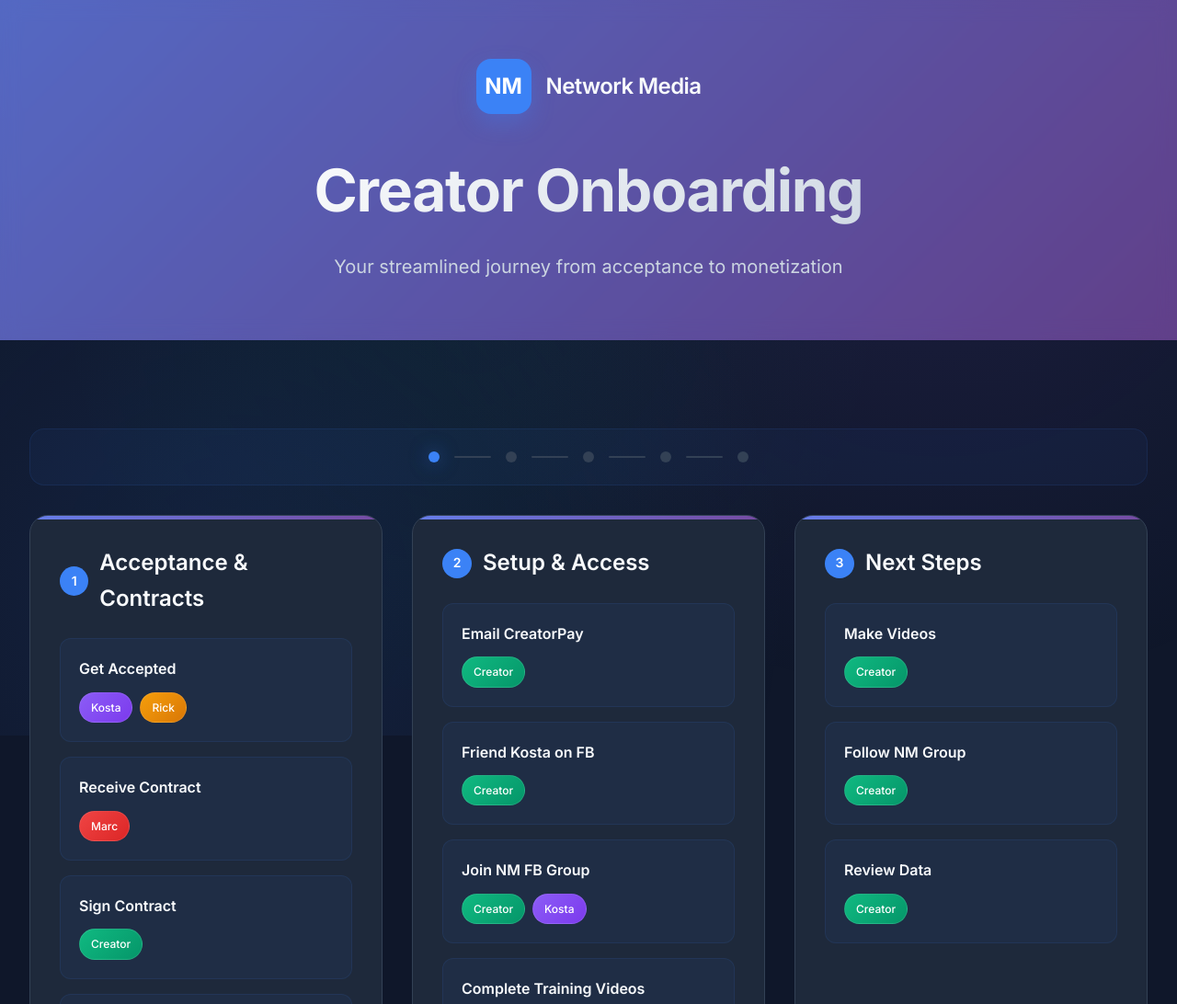
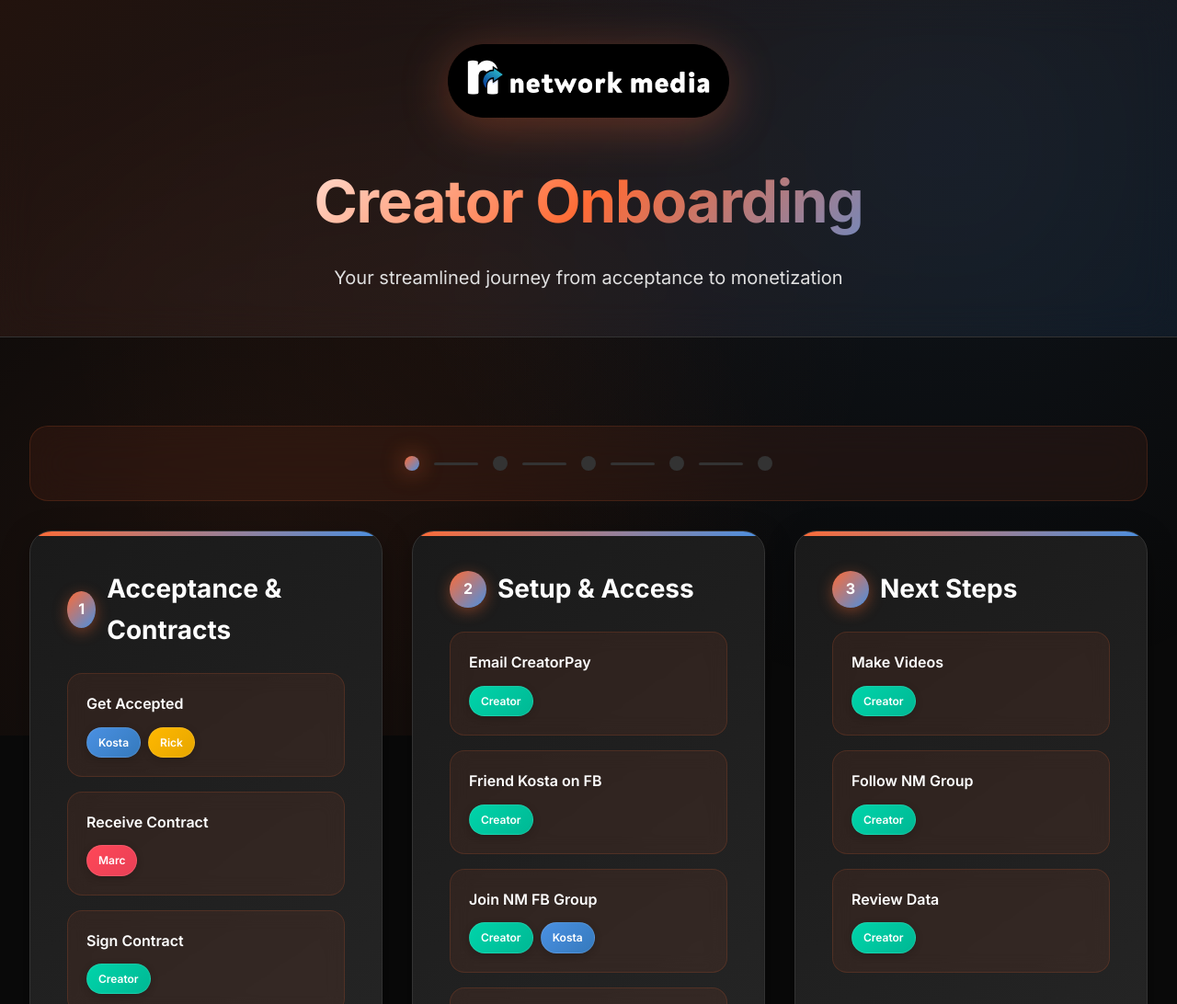
Before and after one commit to zabrkan/creator-onboarding-website, a plain HTML site: page index.html in a window 1280 px wide. Shown: the top 1092 px of the page at 92% size. Drawn offline with Linux system fonts and the light colour scheme.

Commit message:
Modernize website with Network Media logo

```diff
--- a/index.html
+++ b/index.html
@@ -8,20 +8,23 @@
   <link href="https://fonts.googleapis.com/css2?family=Inter:wght@300;400;500;600;700&display=swap" rel="stylesheet">
   <style>
     :root {
-      /* Modern Network Media color palette */
-      --nm-primary: #0f172a;     /* Deep slate for backgrounds */
-      --nm-secondary: #1e293b;   /* Lighter slate for cards */
-      --nm-accent: #3b82f6;      /* Modern blue accent */
-      --nm-accent-light: #60a5fa; /* Light blue for hover states */
-      --nm-accent-dark: #1d4ed8;  /* Dark blue for emphasis */
-      --nm-text-primary: #f8fafc; /* Primary text color */
-      --nm-text-secondary: #cbd5e1; /* Secondary text color */
-      --nm-text-muted: #94a3b8;   /* Muted text color */
-      --nm-border: #334155;       /* Border color */
-      --nm-success: #10b981;      /* Success green */
-      --nm-warning: #f59e0b;      /* Warning amber */
-      --nm-error: #ef4444;        /* Error red */
-      --nm-gradient: linear-gradient(135deg, #667eea 0%, #764ba2 100%);
+      /* Network Media brand-inspired color palette */
+      --nm-primary: #0a0a0a;        /* Deep black background */
+      --nm-secondary: #1a1a1a;      /* Card backgrounds */
+      --nm-accent: #ff6b35;         /* Orange accent from logo */
+      --nm-accent-light: #ff8c5a;   /* Light orange for hover */
+      --nm-accent-dark: #e55a2b;    /* Dark orange for emphasis */
+      --nm-blue: #4a90e2;          /* Blue from logo */
+      --nm-blue-light: #6ba3e8;    /* Light blue */
+      --nm-text-primary: #ffffff;   /* Pure white text */
+      --nm-text-secondary: #e0e0e0; /* Light gray text */
+      --nm-text-muted: #a0a0a0;     /* Muted gray text */
+      --nm-border: #333333;         /* Subtle borders */
+      --nm-success: #00d4aa;        /* Modern teal */
+      --nm-warning: #ffb800;        /* Bright yellow */
+      --nm-error: #ff4757;          /* Modern red */
+      --nm-gradient: linear-gradient(135deg, #ff6b35 0%, #4a90e2 100%);
+      --nm-card-gradient: linear-gradient(145deg, #1a1a1a 0%, #2a2a2a 100%);
     }
 
     * {
@@ -48,30 +51,21 @@
       width: 100%;
       height: 100%;
       background:
-        radial-gradient(circle at 20% 80%, rgba(59, 130, 246, 0.1) 0%, transparent 50%),
-        radial-gradient(circle at 80% 20%, rgba(139, 92, 246, 0.1) 0%, transparent 50%),
-        radial-gradient(circle at 40% 40%, rgba(16, 185, 129, 0.05) 0%, transparent 50%);
+        radial-gradient(circle at 20% 80%, rgba(255, 107, 53, 0.08) 0%, transparent 50%),
+        radial-gradient(circle at 80% 20%, rgba(74, 144, 226, 0.08) 0%, transparent 50%),
+        radial-gradient(circle at 40% 40%, rgba(255, 107, 53, 0.04) 0%, transparent 50%);
       z-index: -1;
       pointer-events: none;
     }
 
     header {
-      background: var(--nm-gradient);
-      padding: 4rem 2rem;
+      background: linear-gradient(135deg, rgba(255, 107, 53, 0.1) 0%, rgba(74, 144, 226, 0.1) 100%);
+      backdrop-filter: blur(20px);
+      border-bottom: 1px solid var(--nm-border);
+      padding: 3rem 2rem;
       text-align: center;
       position: relative;
       overflow: hidden;
-    }
-
-    header::before {
-      content: '';
-      position: absolute;
-      top: 0;
-      left: 0;
-      right: 0;
-      bottom: 0;
-      background: rgba(15, 23, 42, 0.2);
-      backdrop-filter: blur(10px);
     }
 
     .header-content {
@@ -82,39 +76,29 @@
     }
 
     .logo-container {
-      margin-bottom: 2rem;
+      margin-bottom: 2.5rem;
       display: flex;
       justify-content: center;
       align-items: center;
-      gap: 1rem;
+      gap: 1.5rem;
     }
 
-    .logo-fallback {
-      width: 60px;
-      height: 60px;
-      background: var(--nm-accent);
-      border-radius: 16px;
-      display: flex;
-      align-items: center;
-      justify-content: center;
-      font-weight: 700;
-      font-size: 24px;
-      color: white;
-      box-shadow: 0 10px 25px rgba(59, 130, 246, 0.3);
+    .logo-image {
+      height: 80px;
+      width: auto;
+      filter: drop-shadow(0 10px 25px rgba(255, 107, 53, 0.3));
+      transition: transform 0.3s ease;
     }
 
-    .logo-text {
-      font-size: 1.5rem;
-      font-weight: 600;
-      color: var(--nm-text-primary);
-      letter-spacing: -0.025em;
+    .logo-image:hover {
+      transform: scale(1.05);
     }
 
     header h1 {
       font-size: clamp(2.5rem, 5vw, 4rem);
       font-weight: 700;
       margin-bottom: 1rem;
-      background: linear-gradient(135deg, #ffffff 0%, #cbd5e1 100%);
+      background: linear-gradient(135deg, #ffffff 0%, #ff6b35 50%, #4a90e2 100%);
       -webkit-background-clip: text;
       -webkit-text-fill-color: transparent;
       background-clip: text;
@@ -143,14 +127,15 @@
     }
 
     .phase {
-      background: var(--nm-secondary);
+      background: var(--nm-card-gradient);
       border: 1px solid var(--nm-border);
-      border-radius: 20px;
-      padding: 2rem;
+      border-radius: 24px;
+      padding: 2.5rem;
       position: relative;
       transition: all 0.3s cubic-bezier(0.4, 0, 0.2, 1);
-      backdrop-filter: blur(10px);
+      backdrop-filter: blur(20px);
       overflow: hidden;
+      box-shadow: 0 8px 32px rgba(0, 0, 0, 0.3);
     }
 
     .phase::before {
@@ -159,20 +144,20 @@
       top: 0;
       left: 0;
       right: 0;
-      height: 4px;
+      height: 5px;
       background: var(--nm-gradient);
-      border-radius: 20px 20px 0 0;
+      border-radius: 24px 24px 0 0;
     }
 
     .phase:hover {
-      transform: translateY(-8px);
-      box-shadow: 0 25px 50px rgba(0, 0, 0, 0.25);
-      border-color: var(--nm-accent);
+      transform: translateY(-12px);
+      box-shadow: 0 32px 64px rgba(0, 0, 0, 0.4);
+      border-color: rgba(255, 107, 53, 0.5);
     }
 
     .phase h2 {
-      font-size: 1.5rem;
-      font-weight: 600;
+      font-size: 1.75rem;
+      font-weight: 700;
       margin-bottom: 1.5rem;
       color: var(--nm-text-primary);
       display: flex;
@@ -181,16 +166,17 @@
     }
 
     .phase-number {
-      width: 32px;
-      height: 32px;
-      background: var(--nm-accent);
+      width: 40px;
+      height: 40px;
+      background: var(--nm-gradient);
       border-radius: 50%;
       display: flex;
       align-items: center;
       justify-content: center;
-      font-size: 0.875rem;
-      font-weight: 600;
+      font-size: 1rem;
+      font-weight: 700;
       color: white;
+      box-shadow: 0 4px 16px rgba(255, 107, 53, 0.4);
     }
 
     .steps {
@@ -201,18 +187,19 @@
     }
 
     .steps li {
-      background: rgba(59, 130, 246, 0.05);
-      border: 1px solid rgba(59, 130, 246, 0.1);
-      border-radius: 12px;
+      background: rgba(255, 107, 53, 0.08);
+      border: 1px solid rgba(255, 107, 53, 0.15);
+      border-radius: 16px;
       padding: 1.25rem;
       transition: all 0.2s ease;
       position: relative;
+      backdrop-filter: blur(10px);
     }
 
     .steps li:hover {
-      background: rgba(59, 130, 246, 0.1);
-      border-color: rgba(59, 130, 246, 0.2);
-      transform: translateX(4px);
+      background: rgba(255, 107, 53, 0.12);
+      border-color: rgba(255, 107, 53, 0.3);
+      transform: translateX(8px);
     }
 
     .step-title {
@@ -231,30 +218,31 @@
 
     .owner-badge {
       padding: 0.375rem 0.75rem;
-      border-radius: 20px;
+      border-radius: 24px;
       font-size: 0.75rem;
-      font-weight: 500;
+      font-weight: 600;
       color: white;
-      background: var(--nm-accent);
+      background: var(--nm-gradient);
       border: 1px solid rgba(255, 255, 255, 0.1);
       transition: all 0.2s ease;
       backdrop-filter: blur(10px);
+      box-shadow: 0 2px 8px rgba(0, 0, 0, 0.2);
     }
 
     .owner-badge:hover {
       transform: scale(1.05);
-      box-shadow: 0 4px 12px rgba(59, 130, 246, 0.3);
+      box-shadow: 0 4px 16px rgba(255, 107, 53, 0.4);
     }
 
-    /* Modern owner colors */
-    .owner-creator { background: linear-gradient(135deg, #10b981, #059669); }
-    .owner-nm { background: linear-gradient(135deg, #3b82f6, #1d4ed8); }
-    .owner-kosta { background: linear-gradient(135deg, #8b5cf6, #7c3aed); }
-    .owner-rick { background: linear-gradient(135deg, #f59e0b, #d97706); }
-    .owner-marc { background: linear-gradient(135deg, #ef4444, #dc2626); }
-    .owner-nic { background: linear-gradient(135deg, #06b6d4, #0891b2); }
-    .owner-grant { background: linear-gradient(135deg, #84cc16, #65a30d); }
-    .owner-auto { background: linear-gradient(135deg, #6b7280, #4b5563); }
+    /* Brand-aligned owner colors */
+    .owner-creator { background: linear-gradient(135deg, #00d4aa, #00b894); }
+    .owner-nm { background: linear-gradient(135deg, #ff6b35, #e55a2b); }
+    .owner-kosta { background: linear-gradient(135deg, #4a90e2, #357abd); }
+    .owner-rick { background: linear-gradient(135deg, #ffb800, #e6a600); }
+    .owner-marc { background: linear-gradient(135deg, #ff4757, #e84057); }
+    .owner-nic { background: linear-gradient(135deg, #5f27cd, #4834d4); }
+    .owner-grant { background: linear-gradient(135deg, #00d2d3, #01a3a4); }
+    .owner-auto { background: linear-gradient(135deg, #747d8c, #57606f); }
 
     .substeps {
       margin-top: 1rem;
@@ -267,10 +255,10 @@
     }
 
     .substeps li {
-      background: rgba(59, 130, 246, 0.03);
-      border: 1px solid rgba(59, 130, 246, 0.08);
+      background: rgba(255, 107, 53, 0.04);
+      border: 1px solid rgba(255, 107, 53, 0.1);
       padding: 1rem;
-      border-radius: 8px;
+      border-radius: 12px;
       font-size: 0.875rem;
       display: flex;
       align-items: center;
@@ -290,11 +278,12 @@
     }
 
     footer {
-      background: var(--nm-secondary);
+      background: linear-gradient(135deg, rgba(255, 107, 53, 0.05) 0%, rgba(74, 144, 226, 0.05) 100%);
       border-top: 1px solid var(--nm-border);
       padding: 2rem;
       text-align: center;
       margin-top: 4rem;
+      backdrop-filter: blur(20px);
     }
 
     footer p {
@@ -309,30 +298,31 @@
       align-items: center;
       gap: 1rem;
       margin: 2rem 0;
-      padding: 1.5rem;
-      background: rgba(59, 130, 246, 0.05);
-      border-radius: 16px;
-      border: 1px solid rgba(59, 130, 246, 0.1);
+      padding: 2rem;
+      background: rgba(255, 107, 53, 0.08);
+      border-radius: 20px;
+      border: 1px solid rgba(255, 107, 53, 0.15);
+      backdrop-filter: blur(20px);
     }
 
     .progress-step {
-      width: 12px;
-      height: 12px;
+      width: 16px;
+      height: 16px;
       border-radius: 50%;
       background: var(--nm-border);
       transition: all 0.3s ease;
     }
 
     .progress-step.active {
-      background: var(--nm-accent);
-      box-shadow: 0 0 20px rgba(59, 130, 246, 0.5);
+      background: var(--nm-gradient);
+      box-shadow: 0 0 24px rgba(255, 107, 53, 0.6);
     }
 
     .progress-line {
-      width: 40px;
-      height: 2px;
+      width: 48px;
+      height: 3px;
       background: var(--nm-border);
-      border-radius: 1px;
+      border-radius: 2px;
     }
 
     /* Responsive design */
@@ -387,8 +377,7 @@
   <header>
     <div class="header-content">
       <div class="logo-container">
-        <div class="logo-fallback">NM</div>
-        <div class="logo-text">Network Media</div>
+        <img src="public/2025 NM wide logo_black bubble.png" alt="Network Media Logo" class="logo-image">
       </div>
       <h1>Creator Onboarding</h1>
       <p>Your streamlined journey from acceptance to monetization</p>
```
